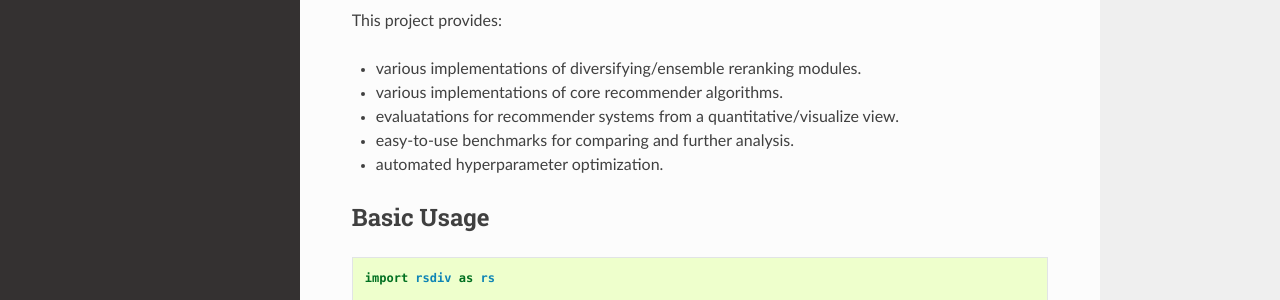
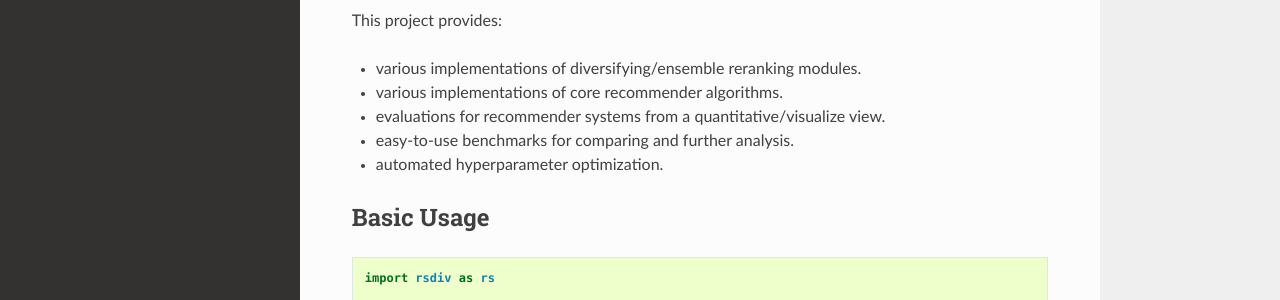
Before and after one commit to smartnews/rsdiv, a Sphinx documentation site: the page built from docs/source/index.rst, in a window 1280 px wide and 1328 px high. Shown: the part 236-536 px from the top of the window. Built offline with Sphinx 7.4.7 and the Read the Docs theme 2.0.0, drawn with Linux system fonts in a browser that asks for light colours.

```diff
--- a/docs/source/index.rst
+++ b/docs/source/index.rst
@@ -10,7 +10,7 @@ This project provides:
 
 * various implementations of diversifying/ensemble reranking modules.
 * various implementations of core recommender algorithms.
-* evaluatations for recommender systems from a quantitative/visualize view.
+* evaluations for recommender systems from a quantitative/visualize view.
 * easy-to-use benchmarks for comparing and further analysis.
 * automated hyperparameter optimization.
 
```
Also changed, not shown: README.md (+7 -6 lines).
